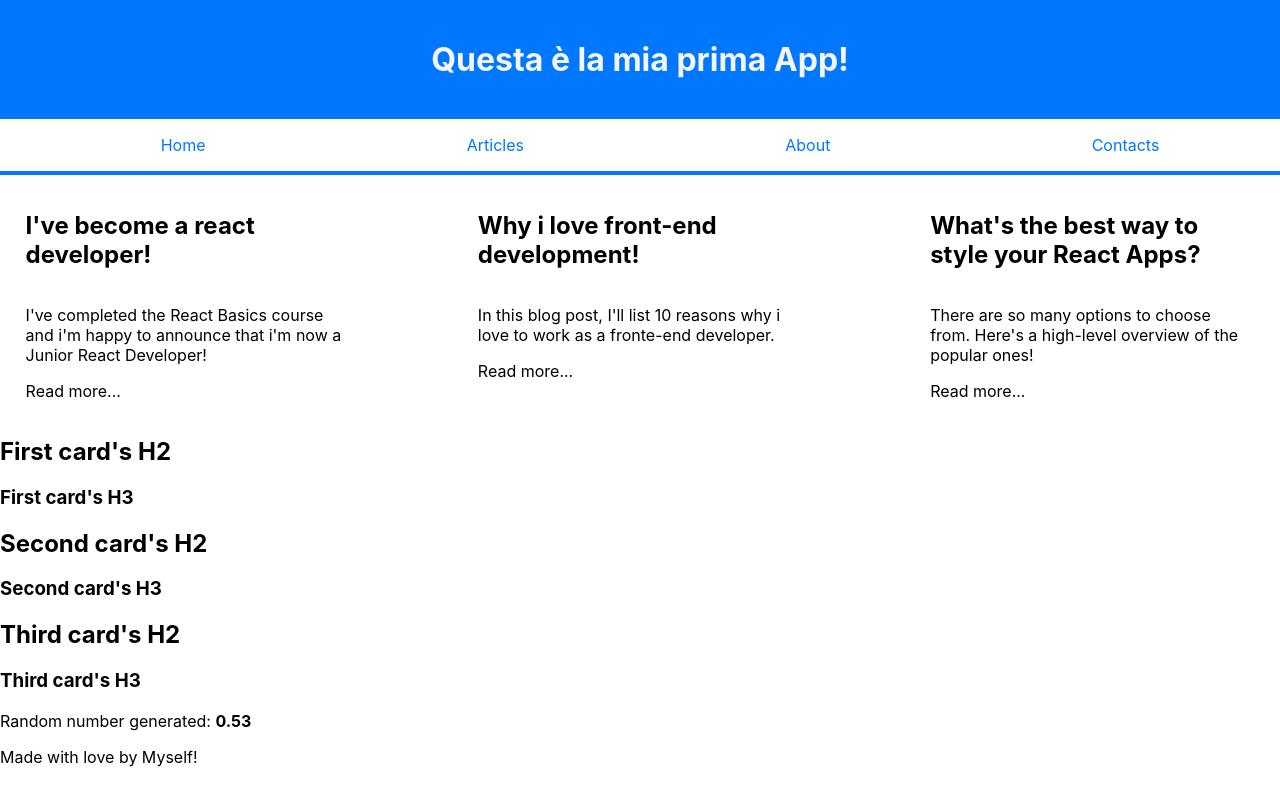
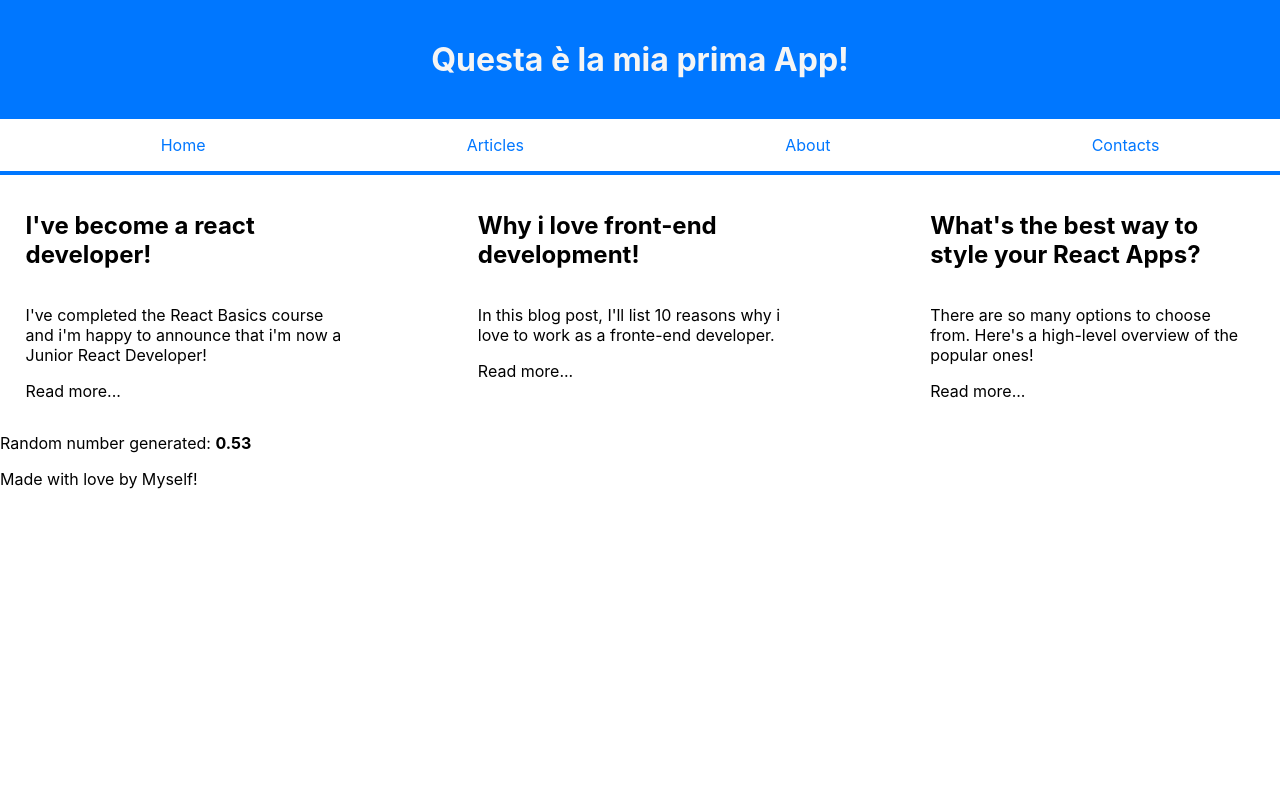
Before and after one commit to salvatorequagliariello/meta-course, a React (Create React App) app in the folder first-app/: page / in a window 1280 px wide. Built offline with nearby package versions, Linux system fonts and the light colour scheme.

Commit message:
delete previous components

```diff
--- a/first-app/src/App.js
+++ b/first-app/src/App.js
@@ -23,9 +23,6 @@ function App() {
         <Intro3 />
       </div>
       <div className="cards-container">
-        <Card h2="First card's H2" h3="First card's H3"/>
-        <Card h2="Second card's H2" h3="Second card's H3"/>
-        <Card h2="Third card's H2" h3="Third card's H3"/>
       </div>
       <RandomNumber />
       <Footer />
```
